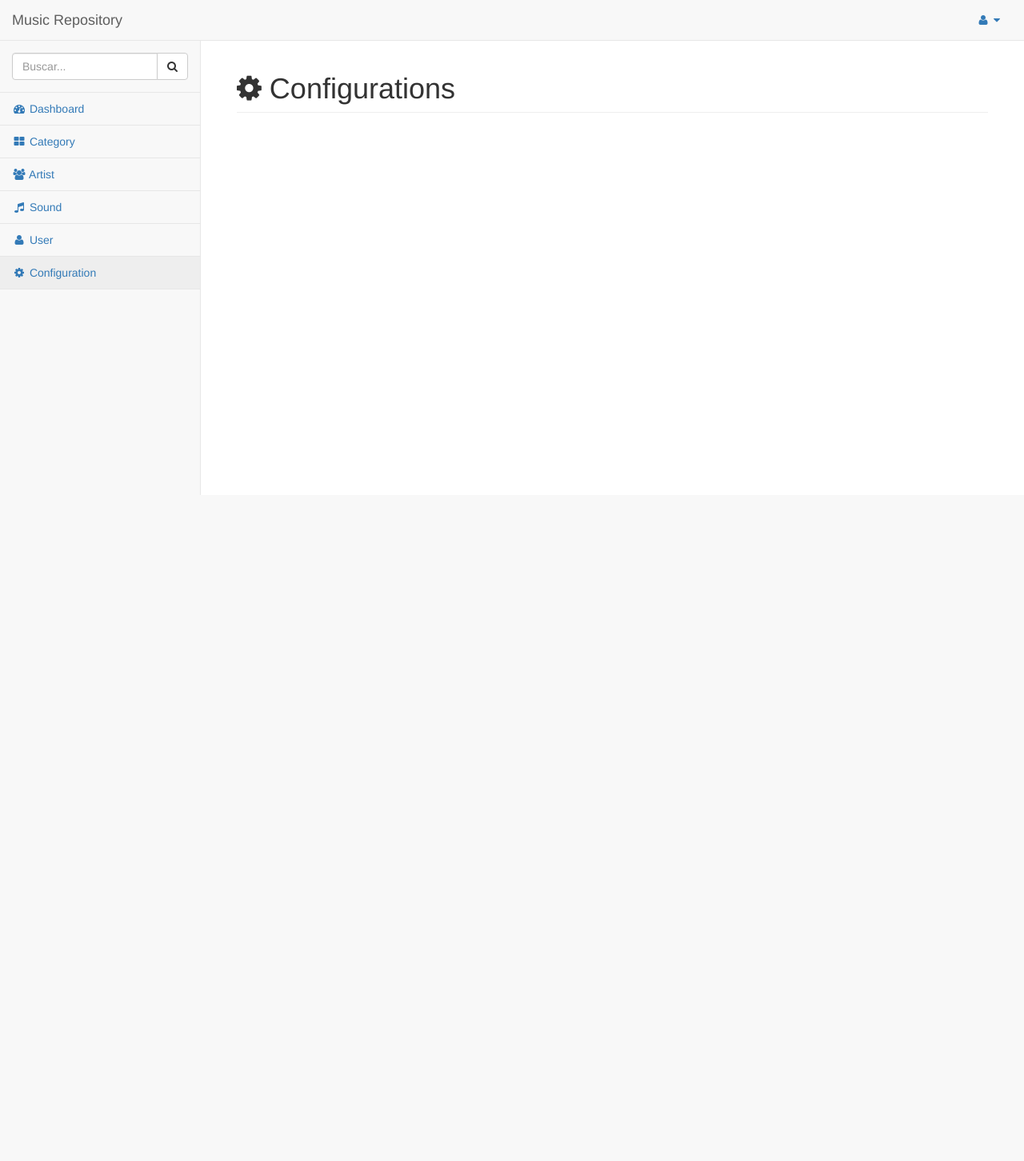
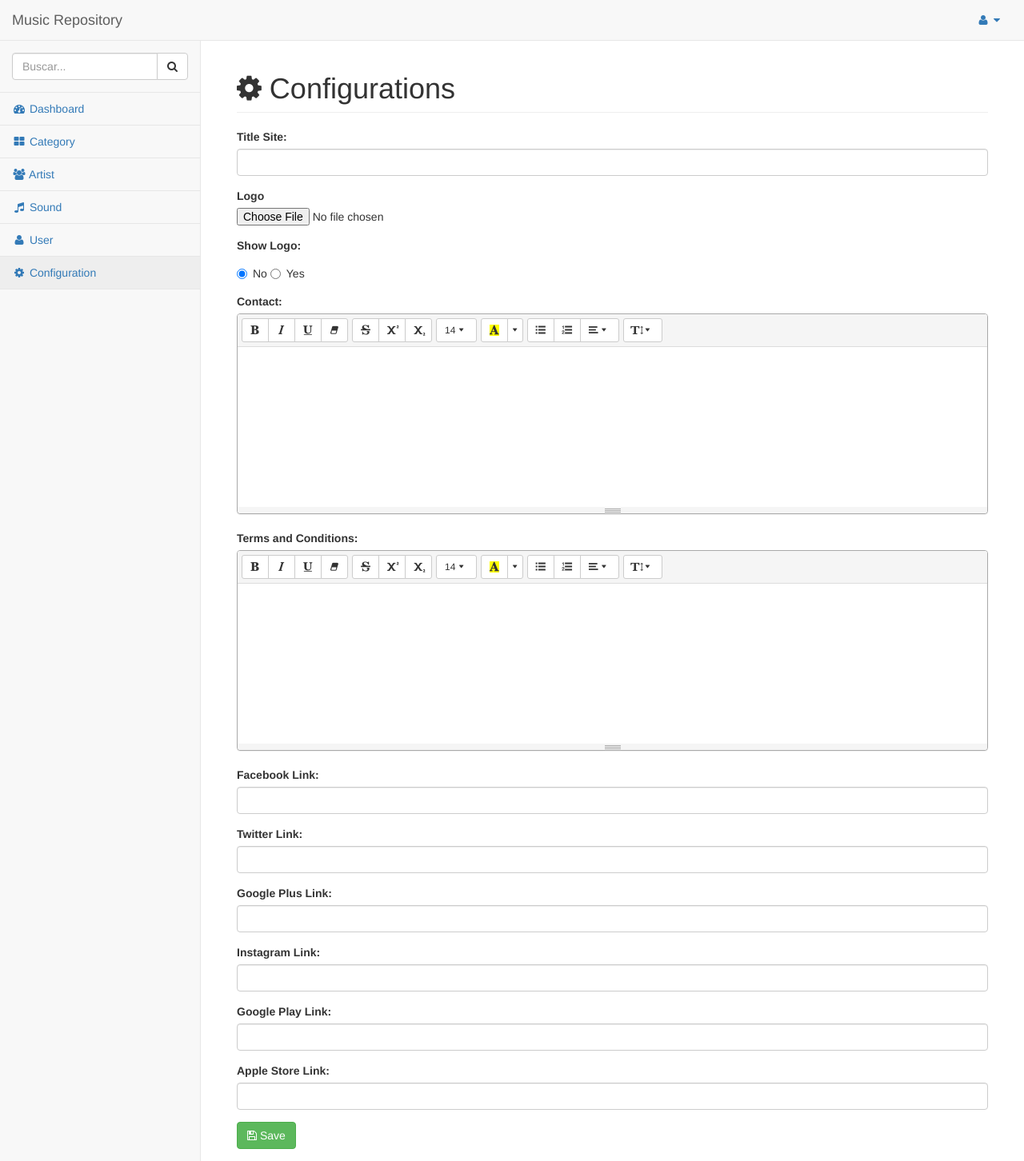
Before and after one commit to wmcarlos/MusicRepository, a CodeIgniter app: page /MusicRepository/Configurations in a window 1280 px wide. Shown: the whole page at 80% size. Before the commit the page ends 800 px from the top, so only its background shows below. Run offline with CodeIgniter, Linux system fonts and the light colour scheme; data that the repository does not hold is empty.

Commit message:
add the configuration module

```diff
--- a/application/controllers/Configurations.php
+++ b/application/controllers/Configurations.php
@@ -5,15 +5,42 @@ class Configurations extends CI_Controller{
 
 	public function __construct(){
 		parent::__construct();
+		$this->load->model("Configuration");
 	}
 
 	public function index(){
 
 		$data = array(
 			"title" => "Configurations",
-			"template" => "Configuration/index"
+			"template" => "Configuration/index",
+			"Configuration" => $this->Configuration->read()
 		);
 
 		$this->load->view("admin", $data);
 	}
+
+
+	public function update(){
+		$data = array(
+			"name" => $this->input->post("name"),
+			"logo" => "logo.png",
+			"show_logo" => $this->input->post("show_logo"),
+			"contact" => $this->input->post("contact"),
+			"terms_and_conditions" => $this->input->post("terms_and_conditions"),
+			"facebook_link" => $this->input->post("facebook_link"),
+			"twitter_link" => $this->input->post("twitter_link"),
+			"google_plus_link" => $this->input->post("google_plus_link"),
+			"instagram_link" => $this->input->post("instagram_link"),
+			"google_play_link" => $this->input->post("google_play_link"),
+			"apple_store_link" => $this->input->post("apple_store_link")
+		);
+
+		if($this->security->xss_clean($data, TRUE) !== FALSE){
+
+			$this->Configuration->update($data);
+
+		}
+
+		redirect("Configurations");
+	}
 }
--- a/application/models/Configuration.php
+++ b/application/models/Configuration.php
@@ -0,0 +1,24 @@
+<?php
+
+class Configuration extends CI_Model{
+
+	public function __construct(){
+
+		parent::__construct();
+
+	}
+
+	public function read(){
+
+		$query = $this->db->get("mr_configurations");
+		return $query->row();
+
+	}
+
+	public function update($data){
+
+		$this->db->set($data);
+		$this->db->update("mr_configurations", $data);
+
+	}
+}
--- a/application/views/admin/Configuration/index.php
+++ b/application/views/admin/Configuration/index.php
@@ -5,10 +5,59 @@
             <div class="col-lg-12">
                 <h1 class="page-header"><i class="fa fa-cog"></i> <?= $title ?></h1>
             </div>
-                    <!-- /.col-lg-12 -->
+            <div class="panel-body">
+                <?= form_open_multipart('Configurations/update', ['autocomplete' => 'off']) ?>
+                    <div class="form-group">
+                        <?= form_label("Title Site: ") ?>
+                        <?= form_input(array("name" => "name", "id" => "name", "class" => "form-control", "value" => $Configuration->name)) ?>
                     </div>
-                <!-- /.row -->
+                    <div class="form-group">
+                        <?= form_label("Logo") ?>
+                        <?= form_upload(array("type" => "file", "name" => "logo")) ?>
                     </div>
-            <!-- /.container-fluid -->
+                    <div class="form-group">
+                        <?= form_label("Show Logo: ") ?>
+                        <?php $showLogo = ($Configuration->show_logo == "Y") ? TRUE : FALSE; ?>
+                        <div class="radio">
+                            <label><?= form_radio(['type' => 'radio','name' => 'show_logo'],'N',TRUE) ?> No</label>
+                            <label><?= form_radio(['type' => 'radio', 'name' => 'show_logo'],'Y', $showLogo) ?> Yes</label>
                         </div>
-        <!-- /#page-wrapper -->
+                    </div>
+                    <div class="form-group">
+                        <?= form_label("Contact: ") ?>
+                        <?= form_textarea(['name' => 'contact', 'id' => 'contact', 'value' => $Configuration->contact]) ?>
+                    </div>
+                    <div class="form-group">
+                        <?= form_label("Terms and Conditions: ") ?>
+                        <?= form_textarea(['name' => 'terms_and_conditions', 'id' => 'terms_and_conditions', 'value' => $Configuration->terms_and_conditions]) ?>
+                    </div>
+                    <div class="form-group">
+                        <?= form_label("Facebook Link: ") ?>
+                        <?= form_input(array("name" => "facebook_link", "id" => "facebook_link", "class" => "form-control", "value" => $Configuration->facebook_link)) ?>
+                    </div>
+                    <div class="form-group">
+                        <?= form_label("Twitter Link: ") ?>
+                        <?= form_input(array("name" => "twitter_link", "id" => "twitter_link", "class" => "form-control","value" => $Configuration->twitter_link)) ?>
+                    </div>
+                    <div class="form-group">
+                        <?= form_label("Google Plus Link: ") ?>
+                        <?= form_input(array("name" => "google_plus_link", "id" => "google_plus_link", "class" => "form-control", "value" => $Configuration->google_plus_link)) ?>
+                    </div>
+                    <div class="form-group">
+                        <?= form_label("Instagram Link: ") ?>
+                        <?= form_input(array("name" => "instagram_link", "id" => "instagram_link", "class" => "form-control", "value" => $Configuration->instagram_link)) ?>
+                    </div>
+                    <div class="form-group">
+                        <?= form_label("Google Play Link: ") ?>
+                        <?= form_input(array("name" => "google_play_link", "id" => "google_play_link", "class" => "form-control", "value" => $Configuration->google_play_link)) ?>
+                    </div>
+                    <div class="form-group">
+                        <?= form_label("Apple Store Link: ") ?>
+                        <?= form_input(array("name" => "apple_store_link", "id" => "apple_store_link", "class" => "form-control", "value" => $Configuration->apple_store_link)) ?>
+                    </div>
+                    <?= form_button(["name" => "btn_save", "id" => "btn_save", "type" => "submit", "content" => "<i class='fa fa-floppy-o'></i> Save", "class" => "btn btn-success"]) ?>
+                <?= form_close() ?>
+            </div>
+        </div>
+    </div>
+</div>
--- a/assets/local/js/global.js
+++ b/assets/local/js/global.js
@@ -1,7 +1,7 @@
 $(document).ready(function(){
 
 	$(".datatable").DataTable();
-	$('#summernote').summernote({
+	$('#summernote, #contact, #terms_and_conditions').summernote({
 		height : 200,
 		toolbar : [
 			['style', ['bold', 'italic', 'underline', 'clear']],
```
Lines whose indentation alone changed are shown as unchanged.
